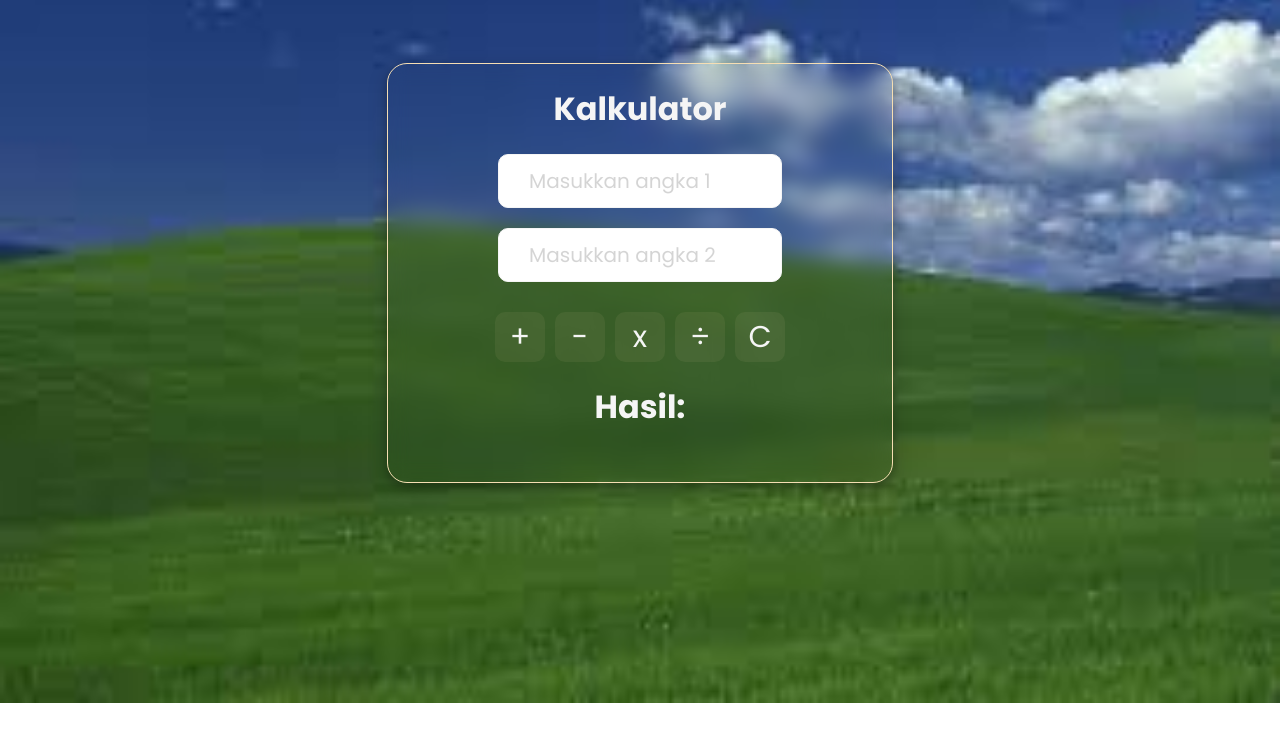
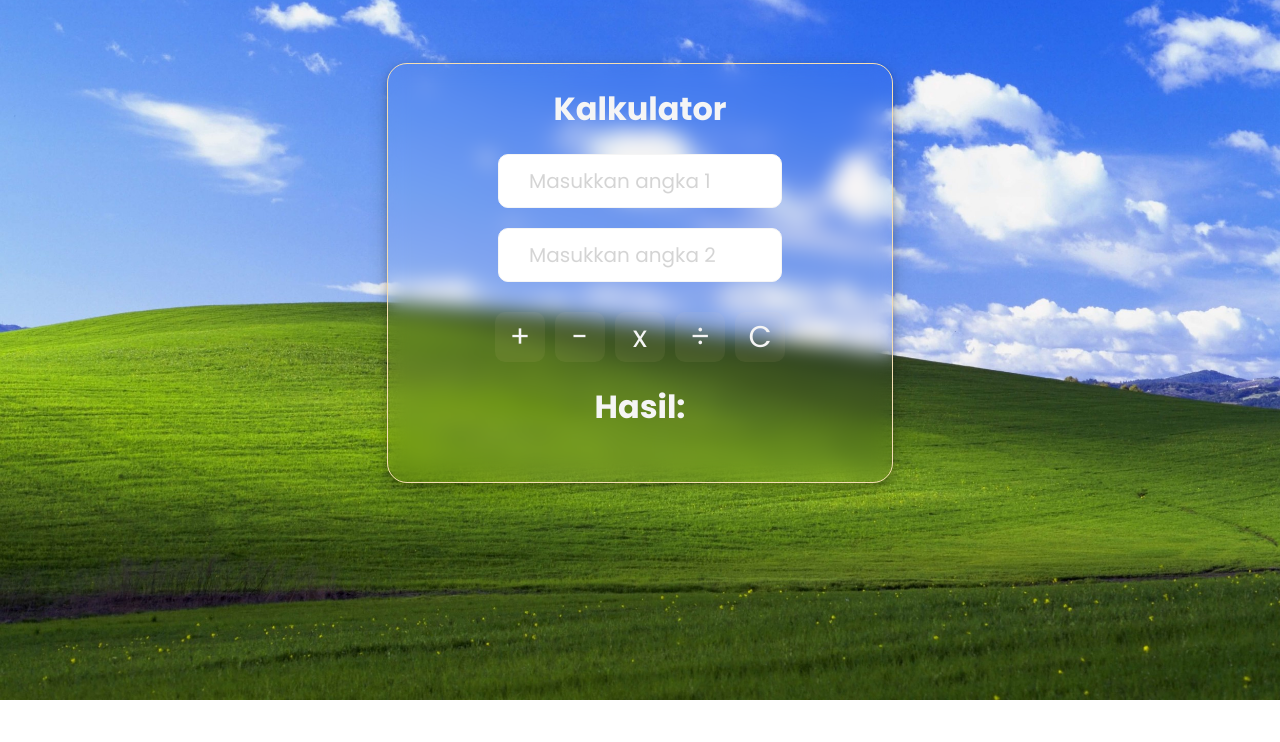
Before and after one commit to jstzaa/30hari-project-javascript-dasar, a plain HTML site: page day1-kalkulator/index.html in a window 1280 px wide. Drawn offline with Linux system fonts and the light colour scheme; a web font is replaced by a local one.

Commit message:
change: background image

```diff
--- a/day1-kalkulator/style.css
+++ b/day1-kalkulator/style.css
@@ -1,5 +1,5 @@
 body {
-  background-image: url(/day1-kalkulator/img/images.jpeg);
+  background-image: url(/day1-kalkulator/img/bg1.jpg);
   height: 100%;
   background-position: center;
   background-repeat: no-repeat;
```
